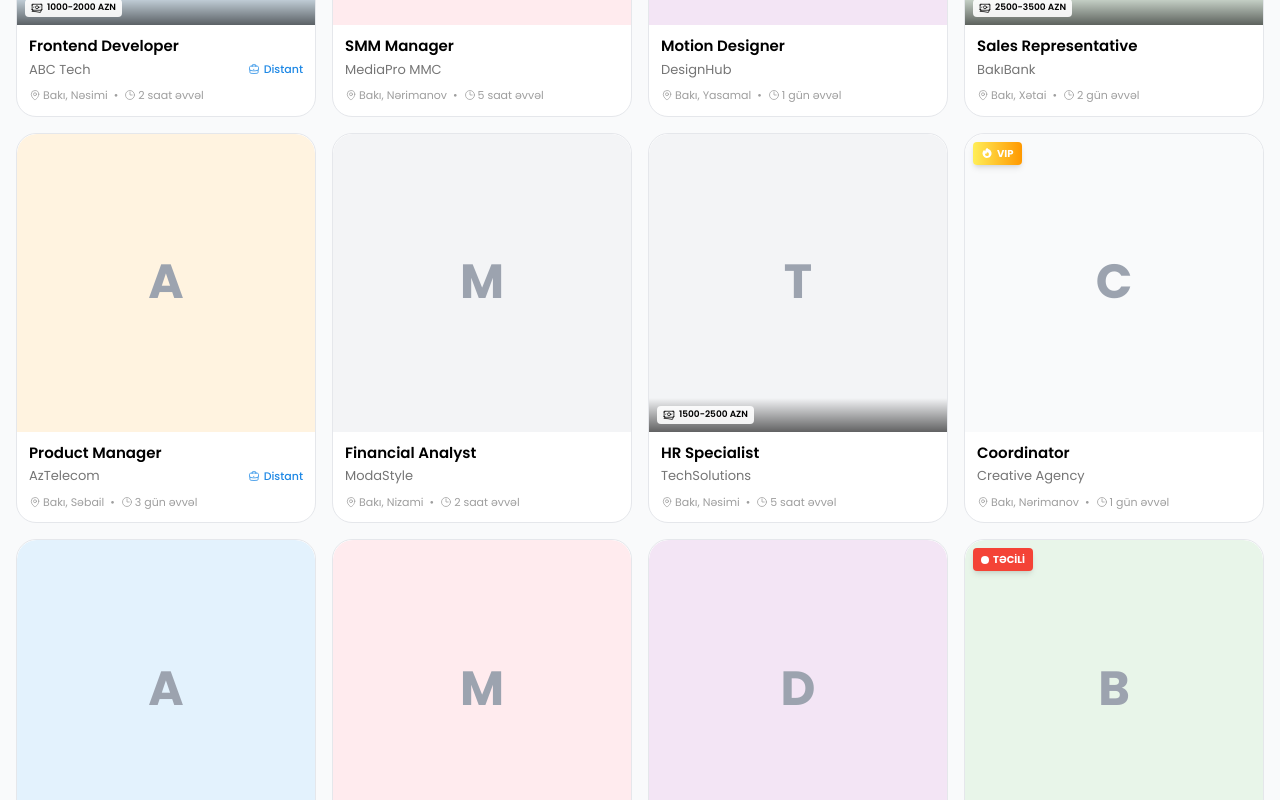
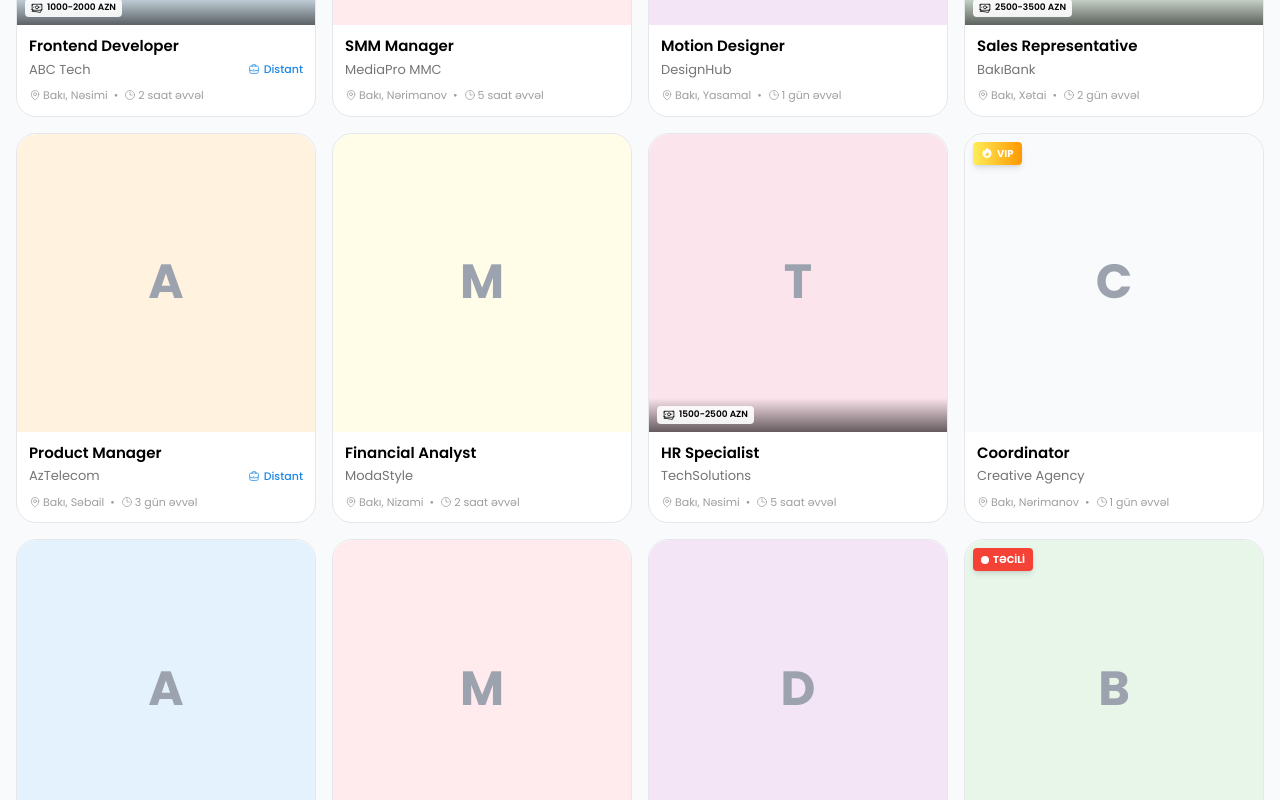
Before and after one commit to lenkomade-max/Vakansiya, a Next.js app: page /vakansiyalar in a window 1280 px wide. Shown: the part 740-1540 px from the top of the page. Built offline with nearby package versions, Linux system fonts and the light colour scheme.

Commit message:
fix: Add finance and hr category colors to JobCard

```diff
--- a/components/job/JobCard.tsx
+++ b/components/job/JobCard.tsx
@@ -39,6 +39,8 @@ export const JobCard: React.FC<JobCardProps> = ({
     design: 'bg-purple-50',
     sales: 'bg-green-50',
     management: 'bg-orange-50',
+    finance: 'bg-yellow-50',
+    hr: 'bg-pink-50',
     other: 'bg-gray-50',
   };
 
```
